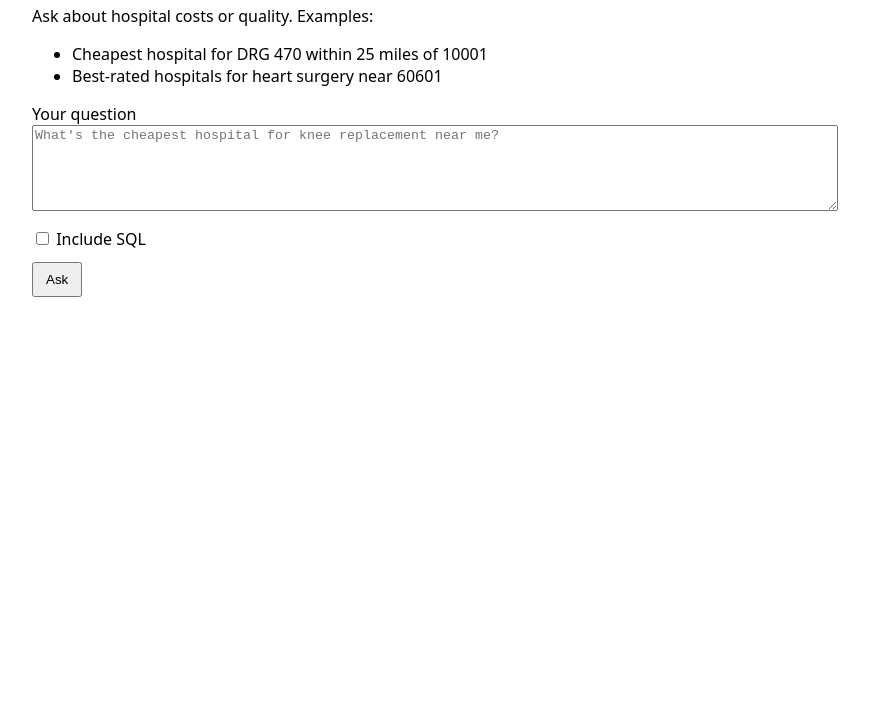
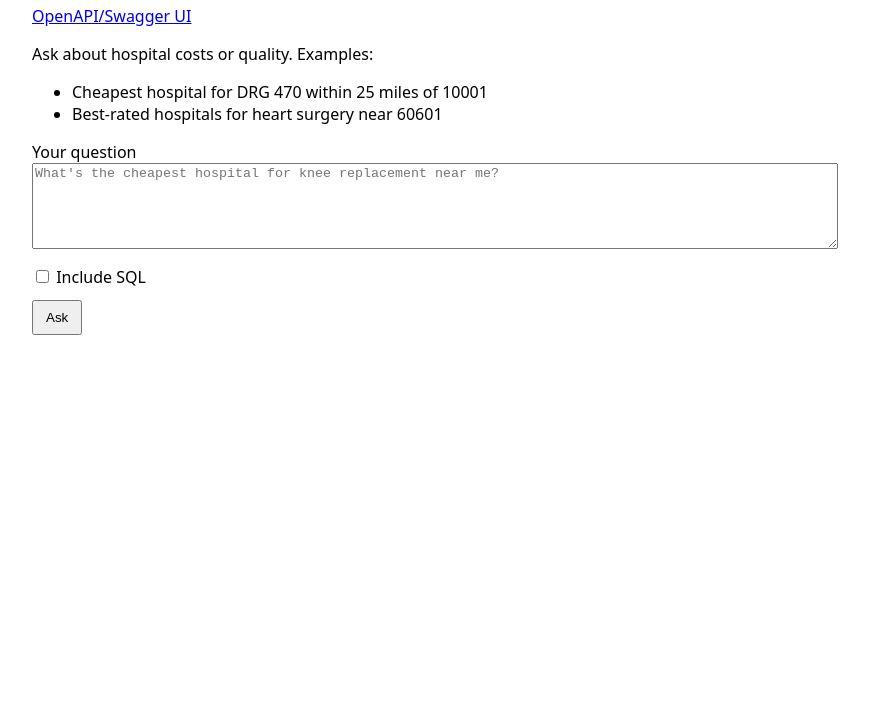
Before and after one commit to agurod42/outfox-health, a plain HTML site: page static/index.html in a window 1280 px wide. Shown: the part 83-800 px from the top of the page, without its empty margins (208-1077 px from the left). Drawn offline with Linux system fonts and the light colour scheme.

Commit message:
feat(ui): add link to OpenAPI/Swagger UI in the frontend
- Included a link to the OpenAPI/Swagger UI in the static HTML frontend, enhancing user access to API documentation directly from the healthcare cost navigator interface.

```diff
--- a/static/index.html
+++ b/static/index.html
@@ -19,6 +19,7 @@
   <body>
     <div class="container">
       <h1>Healthcare Cost Navigator</h1>
+      <p><a href="/docs">OpenAPI/Swagger UI</a></p>
       <p>Ask about hospital costs or quality. Examples:</p>
       <ul>
         <li>Cheapest hospital for DRG 470 within 25 miles of 10001</li>
```
